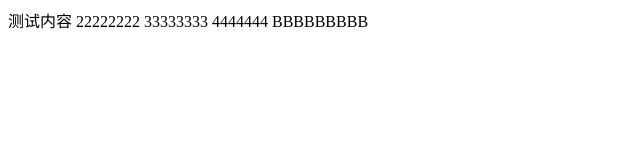
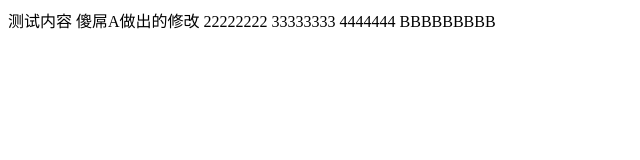
Before and after one commit to mileforever/git-demo, a plain HTML site: page index.html in a window 1280 px wide. Shown: the whole page, without its empty margins (0-640 px from the left). Drawn offline with Linux system fonts and the light colour scheme.

Commit message:
A制造的冲突

```diff
--- a/index.html
+++ b/index.html
@@ -10,6 +10,7 @@
 
 <body>
     测试内容
+    傻屌A做出的修改
     22222222
     33333333
     4444444
```
